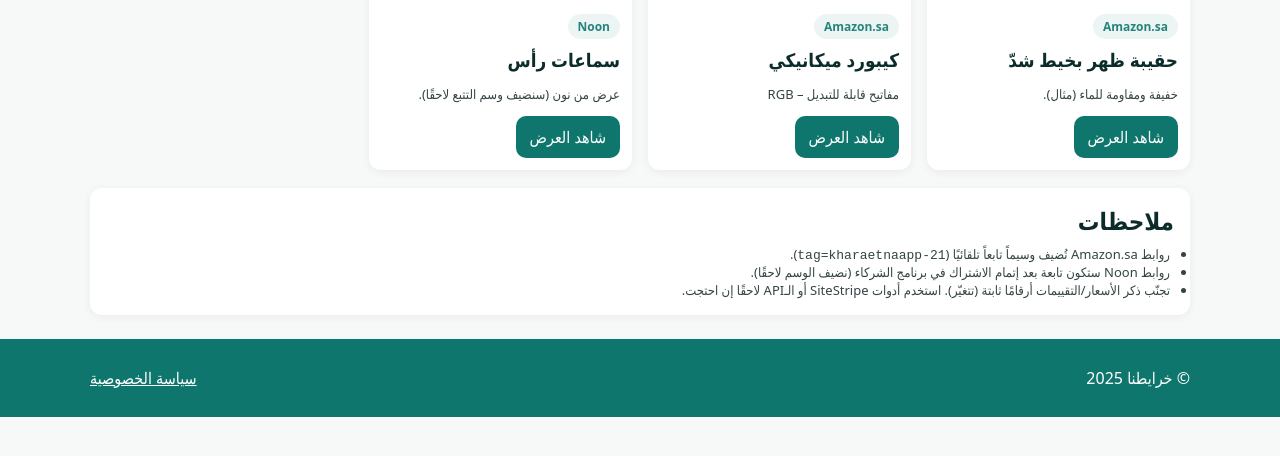
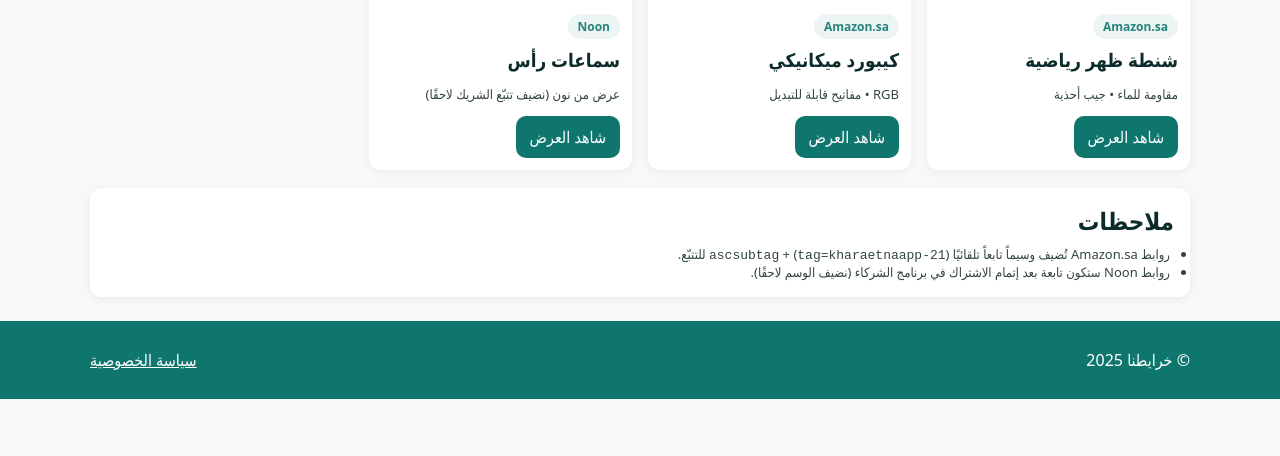
Before and after one commit to shoshly/kharaetna-site, a plain HTML site: page offers.html in a window 1280 px wide. Shown: the part 298-754 px from the top of the page. Drawn offline with Linux system fonts and the light colour scheme.

Commit message:
Update offers.html

```diff
--- a/offers.html
+++ b/offers.html
@@ -39,9 +39,8 @@
   <section class="card" style="margin-top:18px">
     <h2 style="margin:16px 16px 0">ملاحظات</h2>
     <ul class="note" style="padding:0 20px 16px; margin:8px 0 0">
-      <li>روابط Amazon.sa تُضيف وسيماً تابعاً تلقائيًا (<code>tag=kharaetnaapp-21</code>).</li>
+      <li>روابط Amazon.sa تُضيف وسيماً تابعاً تلقائيًا (<code>tag=kharaetnaapp-21</code>) + <code>ascsubtag</code> للتتبّع.</li>
       <li>روابط Noon ستكون تابعة بعد إتمام الاشتراك في برنامج الشركاء (نضيف الوسم لاحقًا).</li>
-      <li>تجنّب ذكر الأسعار/التقييمات أرقامًا ثابتة (تتغيّر). استخدم أدوات SiteStripe أو الـAPI لاحقًا إن احتجت.</li>
     </ul>
   </section>
 </main>
@@ -53,98 +52,84 @@
   </div>
 </footer>
 
+<!-- ───────── السكربت: عدّل المنتجات فقط داخل PRODUCTS ───────── -->
 <script>
-  // ——— الإعدادات ———
-  const AMAZON_TAG = "kharaetnaapp-21"; // ← Tracking ID أمازون الحالي
+  // إعداد تتبّع أمازون
+  const AMAZON_TAG = "kharaetnaapp-21";
 
-  // ——— أين تضيف/تعدّل المنتجات؟ هنا ———
-  // كل عنصر يمثل بطاقة عرض. للـ Amazon يكفي تضع asin أو url (أو كلاهما).
-  // للصورة: مؤقتًا ضع صورة عامة، والأفضل لاحقًا استخدام صورة من SiteStripe.
-  const OFFERS = [
-    /* === أضف منتجات Amazon/Noon هنا (انسخ واحدًا وغيّر القيم) === */
+  // ✳️ أضف/عدّل منتجاتك هنا فقط
+  const PRODUCTS = [
     {
+      id: "bag-b0f4n4lxdq",
       vendor: "Amazon.sa",
-      title: "حقيبة ظهر بخيط شدّ",
-      desc: "خفيفة ومقاومة للماء (مثال).",
-      img: "https://images.unsplash.com/photo-1514477917009-389c76a86b68?q=80&w=1200&auto=format&fit=crop",
-      asin: "B0F4N4LXDQ"              // ← أسهل طريقة للـ Amazon
-      // url: "https://www.amazon.sa/dp/B0F4N4LXDQ" // (اختياري) لو تبي رابط كامل
+      title: "شنطة ظهر رياضية",
+      tagline: "مقاومة للماء • جيب أحذية",
+      url: "https://www.amazon.sa/dp/B0F4N4LXDQ",
+      img: "https://images.unsplash.com/photo-1520975933863-45b66b7a3766?q=80&w=1200&auto=format&fit=crop"
     },
     {
+      id: "kb-b09v4r1p5z",
       vendor: "Amazon.sa",
       title: "كيبورد ميكانيكي",
-      desc: "مفاتيح قابلة للتبديل – RGB",
-      img: "https://images.unsplash.com/photo-1512496015851-a90fb38ba796?q=80&w=1200&auto=format&fit=crop",
-      asin: "B09V4R1P5Z"
+      tagline: "RGB • مفاتيح قابلة للتبديل",
+      url: "https://www.amazon.sa/dp/B09V4R1P5Z",
+      img: "https://images.unsplash.com/photo-1512496015851-a90fb38ba796?q=80&w=1200&auto=format&fit=crop"
     },
     {
+      id: "noon-headphones",
       vendor: "Noon",
       title: "سماعات رأس",
-      desc: "عرض من نون (سنضيف وسم التتبع لاحقًا).",
-      img: "https://images.unsplash.com/photo-1505740420928-5e560c06d30e?q=80&w=1200&auto=format&fit=crop",
-      url: "https://www.noon.com/"
+      tagline: "عرض من نون (نضيف تتبّع الشريك لاحقًا)",
+      url: "https://www.noon.com/",
+      img: "https://images.unsplash.com/photo-1505740420928-5e560c06d30e?q=80&w=1200&auto=format&fit=crop"
     }
-    /* === نهاية القائمة. انسخ عنصرًا وزِد كما تشاء === */
   ];
 
-  // ——— دوال مساعدة ———
-  function buildAmazonUrl(item){
-    // لو معك ASIN نولد رابط /dp/… تلقائيًا
-    if (item.asin) {
-      return `https://www.amazon.sa/dp/${encodeURIComponent(item.asin)}/?tag=${encodeURIComponent(AMAZON_TAG)}`;
+  // ——— أدوات ———
+  const isAmazonShort = (u) => { try { return new URL(u).host.toLowerCase() === "amzn.to"; } catch { return false; } };
+  const isAmazonSa = (u) => { try { return /(^|\.)amazon\.sa$/i.test(new URL(u).host); } catch { return false; } };
+
+  function withAmazonTag(rawUrl, { ascsubtag } = {}) {
+    // الروابط القصيرة amzn.to يتركها كما هي (هي أصلاً تتبعية)
+    if (isAmazonShort(rawUrl)) return rawUrl;
+    try {
+      const url = new URL(rawUrl);
+      if (isAmazonSa(rawUrl)) {
+        url.searchParams.set("tag", AMAZON_TAG);
+        if (ascsubtag) url.searchParams.set("ascsubtag", ascsubtag);
+      }
+      return url.toString();
+    } catch {
+      return rawUrl;
     }
-    // لو أعطيت رابط كامل، نضيف له tag
-    if (item.url) {
-      try {
-        const u = new URL(item.url);
-        if (u.hostname.endsWith("amazon.sa")) {
-          u.searchParams.set("tag", AMAZON_TAG);
-          return u.toString();
-        }
-      } catch(_) {}
-      return item.url;
-    }
-    return "#";
   }
 
-  function resolveUrl(item){
-    if ((item.vendor||"").toLowerCase().includes("amazon")) {
-      return buildAmazonUrl(item);
-    }
-    return item.url || "#";
-  }
-
-  function cardHtml(item){
-    const href = resolveUrl(item);
-    const safeTitle = item.title || "عرض";
-    const safeDesc  = item.desc  || "";
-    const vendor = item.vendor || "";
-    const img = item.img || "https://picsum.photos/seed/offer/600/320";
+  function cardHtml(p, idx) {
+    const id = p.id || `p${idx+1}`;
+    const finalUrl = withAmazonTag(p.url || "#", { ascsubtag: id });
+    const img = p.img || "https://picsum.photos/seed/offer/600/320";
     return `
       <article class="card">
-        <img src="${img}" alt="${safeTitle.replace(/"/g,"&quot;")}">
+        <img src="${img}" alt="${(p.title||'عرض').replace(/"/g,'&quot;')}">
         <div class="p">
-          <span class="pill vendor">${vendor}</span>
-          <h3 style="margin:8px 0 6px">${safeTitle}</h3>
-          <p class="note">${safeDesc}</p>
-          <a class="btn"
-             href="${href}"
-             target="_blank"
-             rel="nofollow sponsored noopener">شاهد العرض</a>
+          <span class="pill vendor">${p.vendor||''}</span>
+          <h3 style="margin:8px 0 6px">${p.title||'عرض'}</h3>
+          ${p.tagline ? `<p class="note">${p.tagline}</p>` : ""}
+          <a class="btn" href="${finalUrl}" target="_blank" rel="nofollow noopener sponsored">شاهد العرض</a>
         </div>
       </article>
     `;
   }
 
   // ——— توليد البطاقات ———
-  (function render(){
+  (function render() {
     const grid = document.getElementById("offers-grid");
     if (!grid) return;
-    if (!Array.isArray(OFFERS) || OFFERS.length === 0){
+    if (!Array.isArray(PRODUCTS) || PRODUCTS.length === 0) {
       grid.innerHTML = `<div class="empty">لا توجد عروض متاحة الآن</div>`;
       return;
     }
-    grid.innerHTML = OFFERS.map(cardHtml).join("");
+    grid.innerHTML = PRODUCTS.map(cardHtml).join("");
   })();
 </script>
 </body>
```
